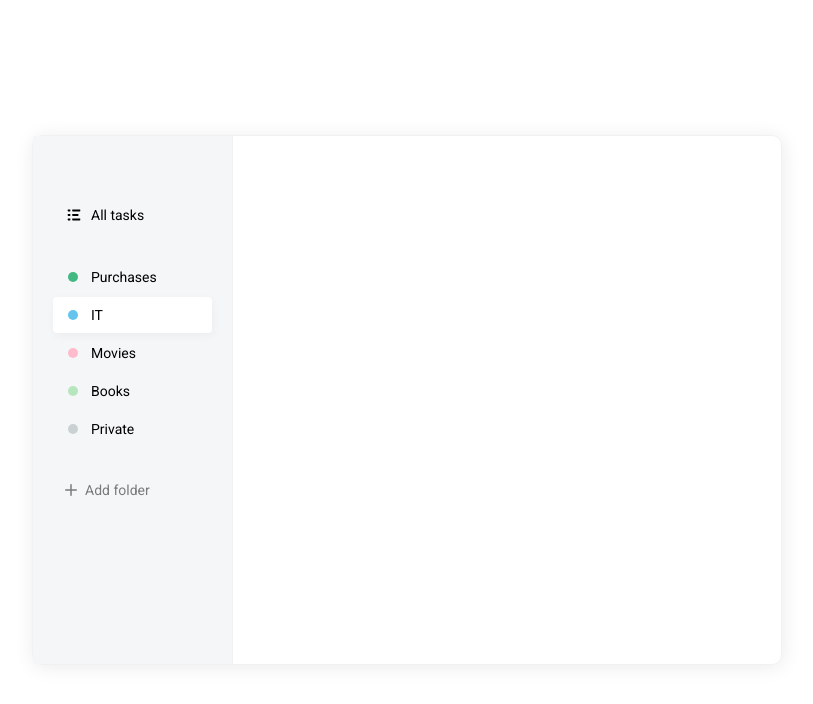
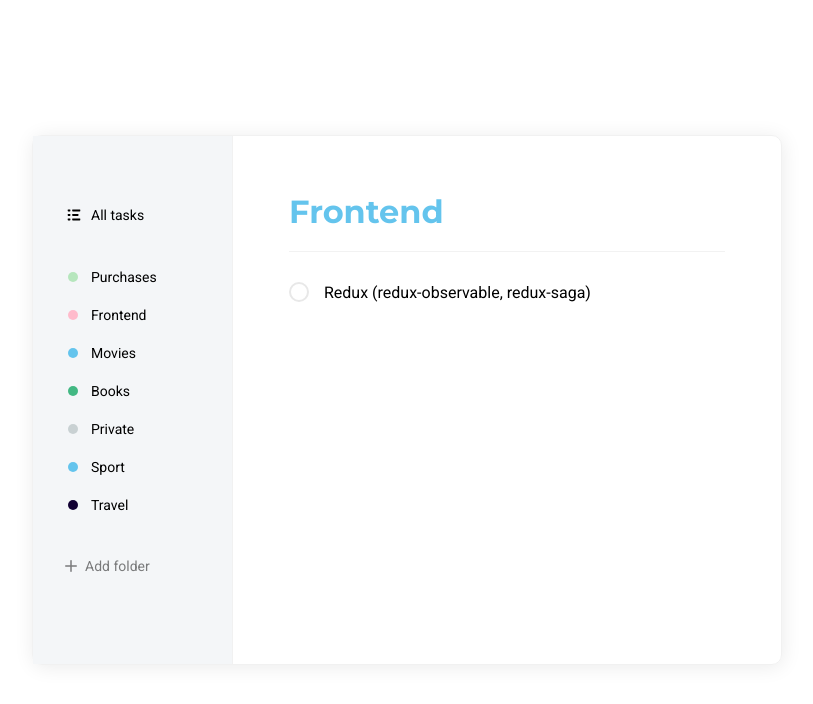
Before and after one commit to YuriLopata/todo, a React (Create React App) app: page / in a window 1280 px wide. Shown: the top 704 px of the page, without its empty margins (233-1046 px from the left). Built offline with nearby package versions, Linux system fonts and the light colour scheme.

Commit message:
add folder adding, tasks block, minor fixes

```diff
--- a/public/index.html
+++ b/public/index.html
@@ -13,6 +13,9 @@
     <link rel="preconnect" href="https://fonts.googleapis.com">
     <link rel="preconnect" href="https://fonts.gstatic.com" crossorigin>
     <link href="https://fonts.googleapis.com/css2?family=Roboto:wght@400;500;700;900&display=swap" rel="stylesheet">
+    <link rel="preconnect" href="https://fonts.googleapis.com">
+    <link rel="preconnect" href="https://fonts.gstatic.com" crossorigin>
+    <link href="https://fonts.googleapis.com/css2?family=Montserrat:wght@400;500;700;900&display=swap" rel="stylesheet">
 
     <link rel="apple-touch-icon" href="%PUBLIC_URL%/logo192.png" />
     <!--
--- a/src/App.js
+++ b/src/App.js
@@ -1,10 +1,25 @@
-import React from "react";
+import React, { useState } from "react";
 import List from "./components/List/List";
 import AddList from "./components/AddList/AddList";
+import Tasks from "./components/Tasks/Tasks";
 
-import DB from './assets/db.json'
+import DB from "./assets/db.json";
 
 function App() {
+  const [lists, setLists] = useState(
+    DB.lists.map((item) => {
+      item.color = DB.colors.filter(
+        (color) => color.id === item.colorId
+      )[0].name;
+      return item;
+    })
+  );
+
+  const onAddFolder = (obj) => {
+    const newList = [obj, ...lists];
+    setLists(newList);
+  };
+
   return (
     <div className="todo">
       <div className="todo__sidebar">
@@ -31,36 +46,13 @@ function App() {
           isRemovable={false}
         />
 
-        <List
-          items={[
-            {
-              color: "green",
-              name: "Purchases",
-            },
-            {
-              color: "blue",
-              name: "IT",
-              active: true,
-            },
-            {
-              color: "pink",
-              name: "Movies",
-            },
-            {
-              color: "lime",
-              name: "Books",
-            },
-            {
-              color: "grey",
-              name: "Private",
-            },
-          ]}
-          isRemovable={true}
-        />
-        <AddList colors={DB.colors}/>
+        <List items={lists} onRemove={(itt) => console.log(itt)} isRemovable />
+        <AddList colors={DB.colors} onAdd={onAddFolder} />
       </div>
 
-      <div className="todo__tasks"></div>
+      <div className="todo__tasks">
+        <Tasks />
+      </div>
     </div>
   );
 }
--- a/src/assets/db.json
+++ b/src/assets/db.json
@@ -2,36 +2,36 @@
   "lists": [
     {
       "id": 1,
-      "name": "Продажи",
+      "name": "Purchases",
       "colorId": 5
     },
     {
       "id": 2,
-      "name": "Фронтенд",
+      "name": "Frontend",
       "colorId": 4
     },
     {
       "id": 3,
-      "name": "Фильмы и сериалы",
+      "name": "Movies",
       "colorId": 3
     },
     {
       "id": 4,
-      "name": "Книги",
+      "name": "Books",
       "colorId": 2
     },
     {
       "id": 5,
-      "name": "Личное",
+      "name": "Private",
       "colorId": 1
     },
     {
-      "name": "Спорт",
+      "name": "Sport",
       "colorId": 3,
       "id": 6
     },
     {
-      "name": "Курс по ReactJS ToDo",
+      "name": "Travel",
       "colorId": 7,
       "id": 7
     }
@@ -40,13 +40,13 @@
     {
       "id": 1,
       "listId": 2,
-      "text": "Изучить JavaScript",
+      "text": "Learn JavaScript",
       "completed": true
     },
     {
       "id": 2,
       "listId": 2,
-      "text": "Изучить паттерны проектирования",
+      "text": "Learn design patterns",
       "completed": false
     },
     {
@@ -93,7 +93,7 @@
     },
     {
       "listId": 4,
-      "text": "Купить 1984!",
+      "text": "Buy 1984!",
       "completed": true,
       "id": 10
     },
@@ -105,19 +105,19 @@
     },
     {
       "listId": 7,
-      "text": "Сделали сайдбар",
+      "text": "Made sidebar",
       "completed": true,
       "id": 15
     },
     {
       "listId": 7,
-      "text": "Сделали список задач",
+      "text": "Made task list",
       "completed": true,
       "id": 16
     },
     {
       "listId": 7,
-      "text": "Сделали удаление и редактирование задач и списков",
+      "text": "Made removing and editing of tasks and forders",
       "completed": true,
       "id": 17
     },
--- a/src/components/AddList/AddList.jsx
+++ b/src/components/AddList/AddList.jsx
@@ -6,9 +6,31 @@ import closeSvg from "../../assets/img/close.svg";
 
 import "./AddList.scss";
 
-const AddList = ({ colors }) => {
+const AddList = ({ colors, onAdd }) => {
   const [visiblePopup, setVisiblePopup] = useState(false);
-  const [badgeColor, setBadgeColor] = useState(colors[0].id);
+  const [selectedColor, setSelectedColor] = useState(colors[0].id);
+  const [inputValue, setInputValue] = useState("");
+
+  const onClose = () => {
+    setVisiblePopup(false);
+    setInputValue("");
+    setSelectedColor(colors[0].id);
+  };
+
+  const addFolder = () => {
+    if (!inputValue) {
+      alert("Enter the folder name");
+      return;
+    }
+
+    const color = colors.filter((c) => c.id === selectedColor)[0].name;
+    onAdd({
+      id: Math.random(),
+      name: inputValue,
+      color: color,
+    });
+    onClose()
+  };
 
   return (
     <div className="add-list">
@@ -49,12 +71,14 @@ const AddList = ({ colors }) => {
       {visiblePopup && (
         <div className="add-list__popup">
           <img
-            onClick={() => setVisiblePopup(false)}
+            onClick={onClose}
             src={closeSvg}
             alt="Close button"
             className="add-list__popup-close-btn"
           ></img>
           <input
+            value={inputValue}
+            onChange={(e) => setInputValue(e.target.value)}
             className="field"
             type="text"
             placeholder="Folder name"
@@ -62,14 +86,16 @@ const AddList = ({ colors }) => {
           <div className="add-list__popup-colors">
             {colors.map((color) => (
               <Badge
-                onClick={() => setBadgeColor(color.id)}
                 key={color.id}
                 color={color.name}
-                className={badgeColor === color.id && "active"}
+                className={selectedColor === color.id && "active"}
+                onClick={() => setSelectedColor(color.id)}
               />
             ))}
           </div>
-          <button className="button">Add</button>
+          <button className="button" onClick={addFolder}>
+            Add
+          </button>
         </div>
       )}
     </div>
--- a/src/components/List/List.jsx
+++ b/src/components/List/List.jsx
@@ -1,11 +1,20 @@
 import React from "react";
 import classNames from "classnames";
+
+import removeSvg from "../../assets/img/remove.svg";
 
 import Badge from "../Badge/Badge";
 
 import "./List.scss";
 
-const List = ({ items, isRemovable, onClick }) => {
+const List = ({ items, isRemovable, onClick, onRemove }) => {
+
+  const removeList = (data) => {
+    if (window.confirm('Are you sure?')) {
+      onRemove(data)
+    }
+  }
+
   return (
     <ul onClick={onClick} className="list">
       {items.map((item, index) => (
@@ -13,14 +22,16 @@ const List = ({ items, isRemovable, onClick }) => {
           key={index}
           className={classNames(item.className, { active: item.active })}
         >
-          <i>
-            {item.icon ? (
-              item.icon
-            ) : (
-              <Badge color={item.color}/>
-            )}
-          </i>
+          <i>{item.icon ? item.icon : <Badge color={item.color} />}</i>
           <span>{item.name}</span>
+          {isRemovable && (
+            <img
+              className="list__remove-btn"
+              src={removeSvg}
+              alt="Remove icon"
+              onClick={() => removeList(item)}
+            />
+          )}
         </li>
       ))}
     </ul>
--- a/src/components/List/List.scss
+++ b/src/components/List/List.scss
@@ -1,9 +1,10 @@
 .list {
+  $self: &;
+
   margin-bottom: 25px;
 
   .add-list__button {
     opacity: 0.5;
-      transition: all 0.1s ease;
 
     &:hover {
       opacity: 1;
@@ -14,11 +15,20 @@
     display: flex;
     align-items: center;
     padding: 10px 12px;
+    border-radius: 4px;
     margin-bottom: 2px;
     cursor: pointer;
 
+    &:hover {
+      background: rgba($color: #fff, $alpha: 0.5);
+    }
+
+    &:hover #{$self}__remove-btn {
+      display: inline-flex;
+    }
+
     &.active {
-        background: #FFFFFF;
+      background: #ffffff;
       box-shadow: 1px 3px 10px rgba(0, 0, 0, 0.04);
       border-radius: 4px;
     }
@@ -36,5 +46,18 @@
         fill: #7c7c7c;
       }
     }
+
+    span {
+      flex: 1;
+    }
+
+    .list__remove-btn {
+      display: none;
+      opacity: 0.2;
+
+      &:hover {
+        opacity: 0.8;
       }
     }
+  }
+}
--- /dev/null
+++ b/src/components/Tasks/Tasks.jsx
@@ -0,0 +1,45 @@
+import React from "react";
+
+import editSvg from "../../assets/img/edit.svg";
+
+import "./Tasks.scss";
+
+const Tasks = () => {
+  return (
+    <div className="tasks">
+      <h2 className="tasks__title">
+        Frontend
+        <img src={editSvg} alt="Edit icon" />
+      </h2>
+
+      <div className="tasks__items">
+        <div className="tasks__items-row">
+          <div className="checkbox">
+            <input id="check" type="checkbox" />
+            <label htmlFor="check">
+              <svg
+                width="11"
+                height="8"
+                viewBox="0 0 11 8"
+                fill="none"
+                xmlns="http://www.w3.org/2000/svg"
+              >
+                <path
+                  d="M9.29999 1.20001L3.79999 6.70001L1.29999 4.20001"
+                  stroke="black"
+                  stroke-width="1.5"
+                  stroke-linecap="round"
+                  stroke-linejoin="round"
+                />
+              </svg>
+            </label>
+          </div>
+
+          <input value={'Redux (redux-observable, redux-saga)'}></input>
+        </div>
+      </div>
+    </div>
+  );
+};
+
+export default Tasks;
--- /dev/null
+++ b/src/components/Tasks/Tasks.scss
@@ -0,0 +1,106 @@
+.tasks {
+    &__title {
+        display: flex;
+        align-items: center;
+        font-family: "Montserrat", sans-serif;
+        font-weight: 700;
+        font-size: 32px;
+        line-height: 39px;
+        color: #64c4ed;
+        padding-bottom: 20px;
+        border-bottom: 1px solid #f2f2f2;
+        margin-bottom: 30px;
+
+        &:hover {
+            img {
+                display: block;
+            }
+        }
+
+        img {
+            display: none;
+            cursor: pointer;
+            opacity: 0.2;
+            margin-left: 15px;
+
+            &:hover {
+                opacity: 0.8;
+            }
+        }
+    }
+
+    .checkbox {
+        margin-right: 15px;
+
+        &:hover {
+            label {
+                background-color: #f2f2f2;
+                border-color: #f2f2f2;
+
+                svg {
+                    opacity: 1;
+
+                    path {
+                        stroke: #b2b2b2;
+                    }
+                }
+            }
+        }
+
+        input {
+            display: none;
+        }
+
+        label {
+            display: flex;
+            justify-content: center;
+            align-items: center;
+            width: 20px;
+            height: 20px;
+            cursor: pointer;
+            border: 2px solid #e8e8e8;
+            border-radius: 30px;
+
+            svg {
+                opacity: 0;
+            }
+        }
+
+        svg {
+            path {
+                stroke: #f2f2f2;
+            }
+        }
+
+        input:checked + label {
+            background-color: #4dd599;
+            border: 2px solid #4dd599;
+
+            &:hover {
+                background-color: darken(#4dd599, 10%);
+                border-color: darken(#4dd599, 10%);
+            }
+
+            svg {
+                opacity: 1;
+
+                path {
+                    stroke: #fff;
+                }
+            }
+        }
+    }
+
+    &__items {
+        &-row {
+            display: flex;
+            align-items: center;
+
+            input {
+                width: 100%;
+                font-size: 16px;
+                border: none;
+            }
+        }
+    }
+}
--- a/src/index.scss
+++ b/src/index.scss
@@ -6,6 +6,7 @@
   list-style: none;
   outline: 0;
   font-family: "Roboto", -apple-system, system-ui, sans-serif;
+  transition: all 0.1s ease;
   -webkit-font-smoothing: antialiased;
   -moz-osx-font-smoothing: grayscale;
 }
@@ -13,6 +14,7 @@
 .todo {
   width: 750px;
   height: 530px;
+  display: flex;
   position: absolute;
   left: 50%;
   top: 50%;
@@ -28,6 +30,11 @@
     background-color: #f4f6f8;
     border-right: 1px solid #f1f1f1;
     padding: 60px 20px;
+  }
+
+  &__tasks {
+    flex: 1;
+    padding: 56px;
   }
 }
 
```
Also changed, not shown: .eslintrc.js. Lines whose indentation alone changed are shown as unchanged.
